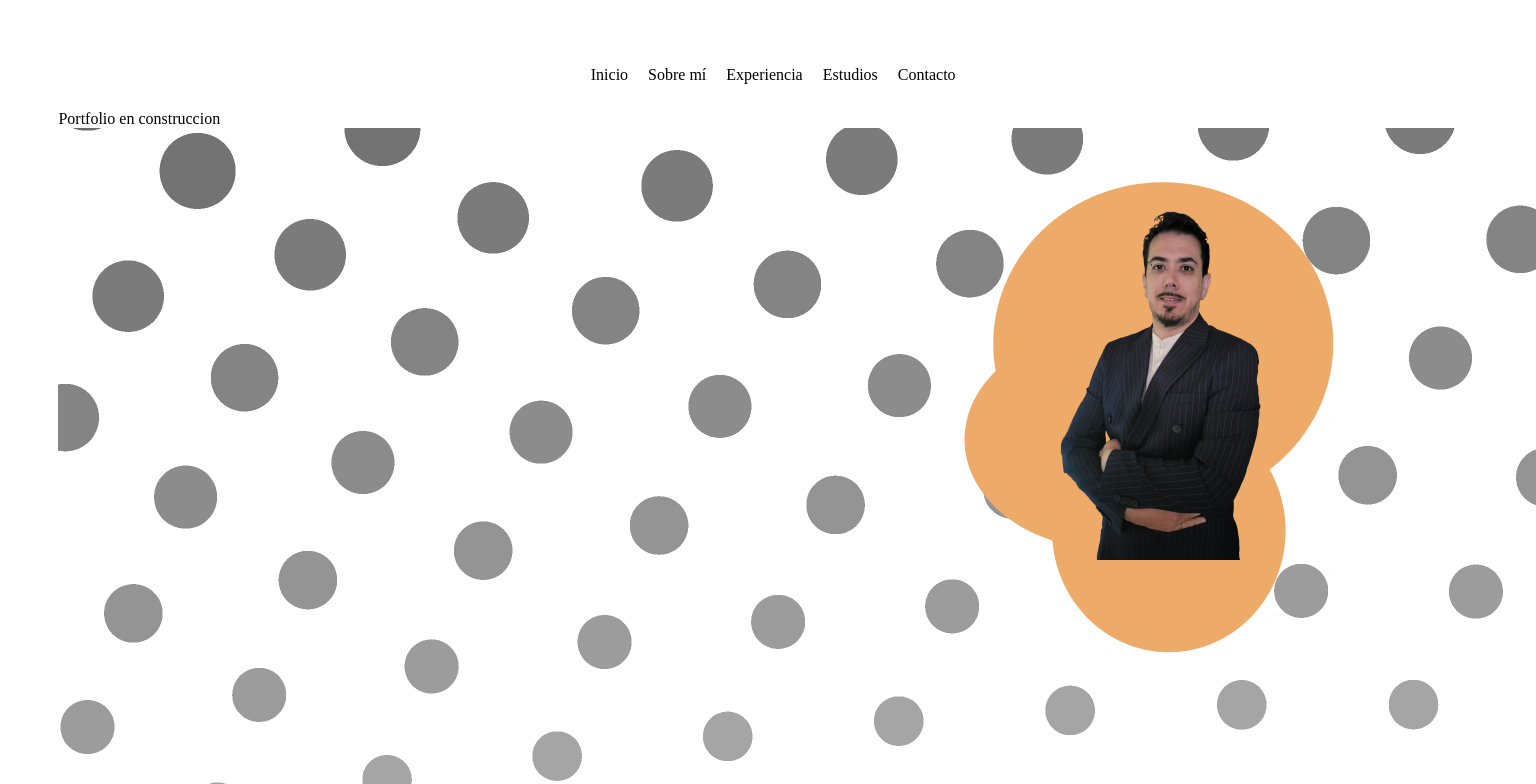
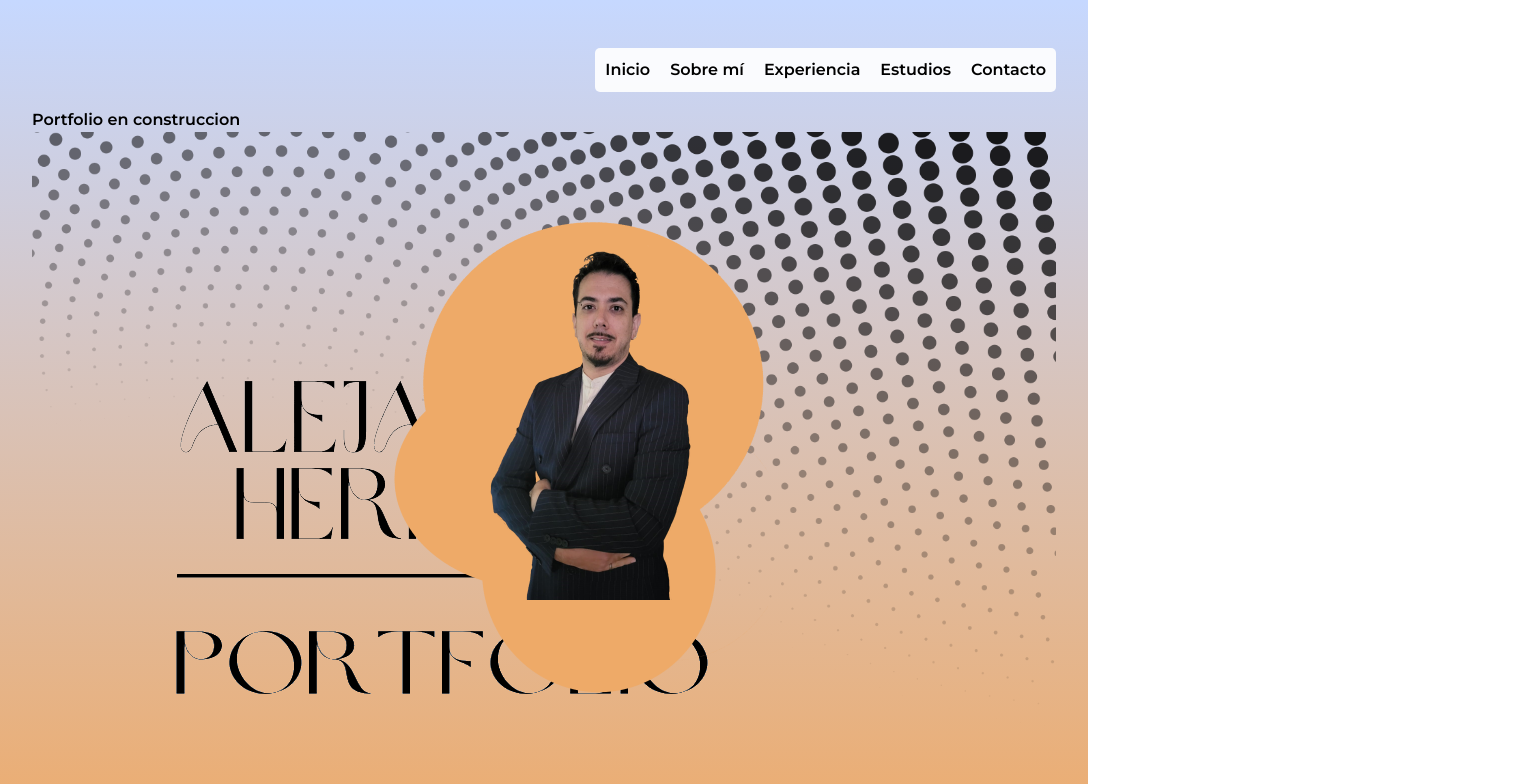
Before and after one commit to yumlyDev/cv, a React (Vite) app: page / in a window 1024 px wide. Shown: the top 784 px of the page, 1536 px wide, since content can reach past the window. Built offline with nearby package versions, Linux system fonts and the light colour scheme; a web font is replaced by a local one.

Commit message:
actualizacion css tablet

```diff
--- a/src/styles/tablet.css
+++ b/src/styles/tablet.css
@@ -1,12 +1,45 @@
 @media (min-width: 769px) and (max-width: 1024px) {
-  body {
-    font-size: 16px;
-  }
 
+ html, body {
+  height: 100%;
+  margin: 0;
+}
 
 #root {
-  width: 90%;
-  margin: 0 auto;
-  padding: 2rem;
-  color: black;
-}}
+  width: 100vw;       /* ocupa todo el ancho de la ventana */
+  overflow-x: hidden; /* evita scroll horizontal por elementos absolutos */
+  min-height: 100vh; /* ocupa al menos toda la ventana */
+  font-family: Montserrat;
+  line-height: 1.5;
+  font-weight: 600;
+  background: linear-gradient(rgba(192, 212, 255, 0.904), #eeaa68);
+  font-synthesis: none;
+  text-rendering: optimizeLegibility;
+  -webkit-font-smoothing: antialiased;
+  -moz-osx-font-smoothing: grayscale;
+}
+
+  .patron{
+    width: 100%;
+  }
+  .patronimagen{
+    max-width: 100%;
+  }
+.fotonombre {
+  position: relative;
+  right: 10%;
+  margin-top: -50%;
+
+}
+.bloquefondo{
+  right: 100%;
+  top: 20%;
+
+  position: absolute;
+}
+.fondo{
+  position: relative;
+  align-items: center;
+
+}
+}
```
